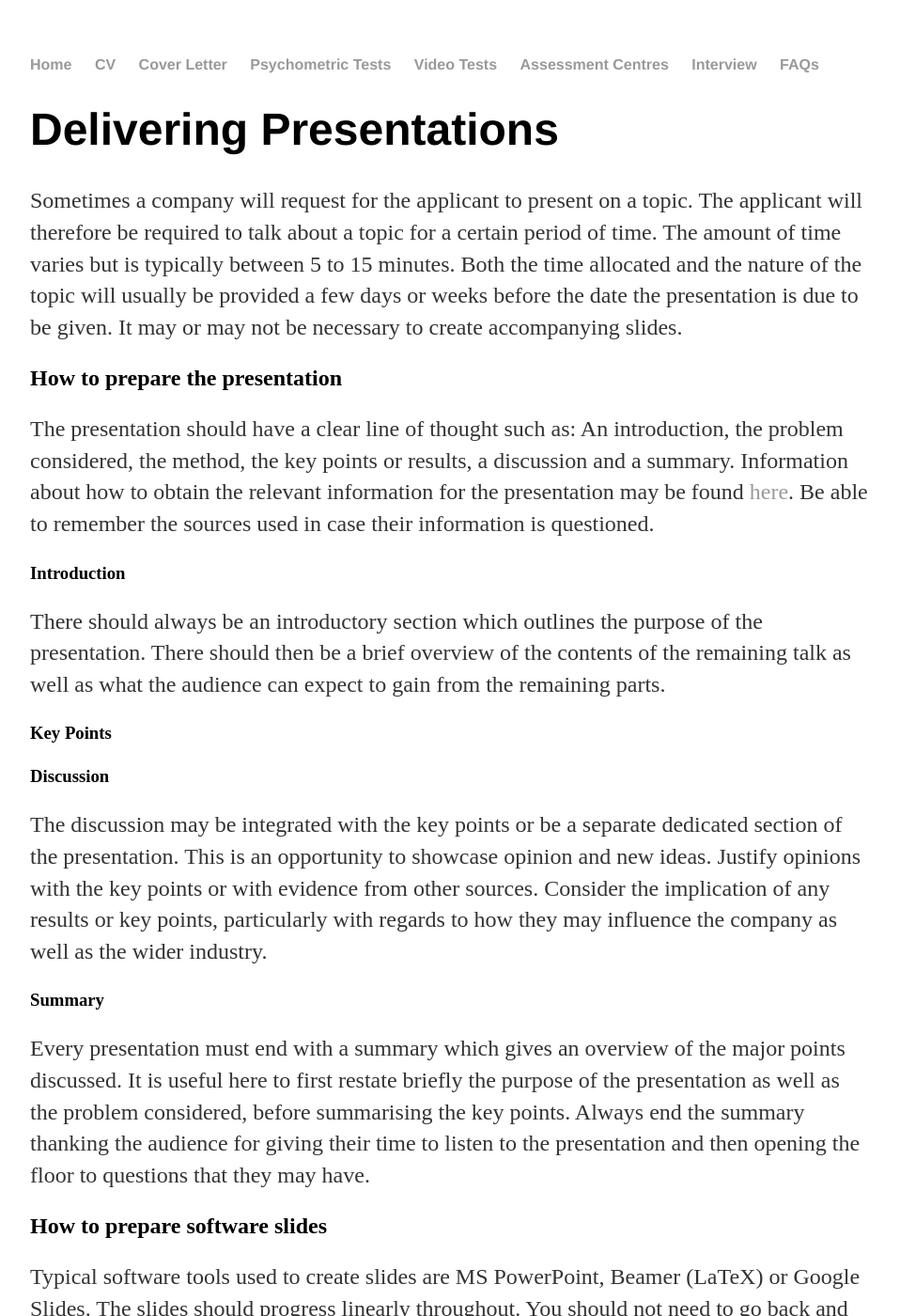
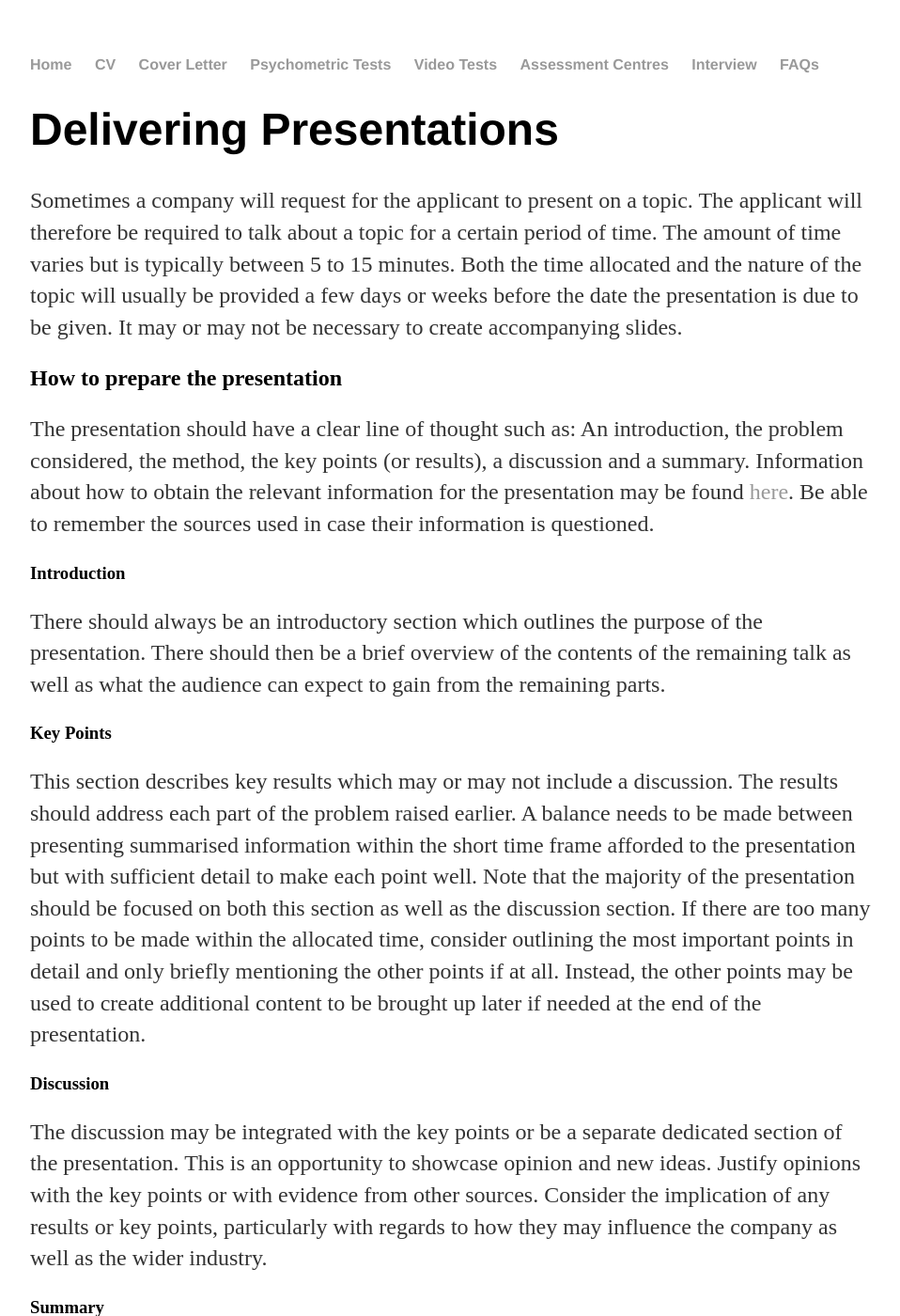
Before and after one commit to pa5411/Graduate-Job-Help, a Jekyll site: the page built from deliveringpresentations.html, in a window 1280 px wide and 1400 px high. Shown: the whole window at 94% size, without its empty margins (160-1118 px from the left). Built offline with Jekyll 4.4.1, drawn with Linux system fonts in a browser that asks for light colours.

Commit message:
add content to key points section

```diff
--- a/deliveringpresentations.html
+++ b/deliveringpresentations.html
@@ -10,7 +10,7 @@ date: 2021-06-17
 
 		<h2> How to prepare the presentation </h2>
 
-		<p> The presentation should have a clear line of thought such as: An introduction, the problem considered, the method, the key points or results, a discussion and a summary. Information about how to obtain the relevant information for the presentation may be found <a href="/researchingcompaniesandtopics.html">here</a>. Be able to remember the sources used in case their information is questioned. </p>
+		<p> The presentation should have a clear line of thought such as: An introduction, the problem considered, the method, the key points (or results), a discussion and a summary. Information about how to obtain the relevant information for the presentation may be found <a href="/researchingcompaniesandtopics.html">here</a>. Be able to remember the sources used in case their information is questioned. </p>
 
 		<h3> Introduction </h3>
 
@@ -18,7 +18,7 @@ date: 2021-06-17
 
 		<h3> Key Points </h3>
 
-		<p>  </p>
+		<p> This section describes key results which may or may not include a discussion. The results should address each part of the problem raised earlier. A balance needs to be made between presenting summarised information within the short time frame afforded to the presentation but with sufficient detail to make each point well. Note that the majority of the presentation should be focused on both this section as well as the discussion section. If there are too many points to be made within the allocated time, consider outlining the most important points in detail and only briefly mentioning the other points if at all. Instead, the other points may be used to create additional content to be brought up later if needed at the end of the presentation. </p>
 
 		<h3> Discussion </h3>
 
```
